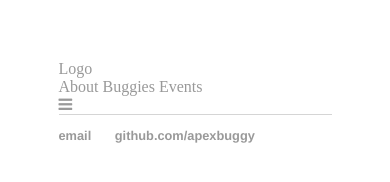
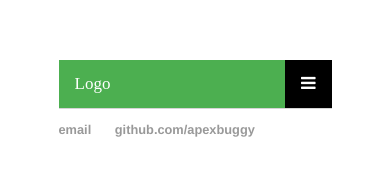
Before and after one commit to ApexBuggy/ApexBuggy.github.io, a plain HTML site: page index.html in a window 390 px wide. Drawn offline with Linux system fonts and the light colour scheme.

Commit message:
Update style for hamburger menu

```diff
--- a/css/main.css
+++ b/css/main.css
@@ -2,13 +2,13 @@ body {
     margin: 60px auto;
     width: 70%;
 }
-nav ul, footer ul {
+footer ul {
     font-family:'Helvetica', 'Arial', 'Sans-Serif';
     padding: 0px;
     list-style: none;
     font-weight: bold;
 }
-nav ul li, footer ul li {
+footer ul li {
     display: inline;
     margin-right: 20px;
 }
@@ -41,3 +41,45 @@ ul.posts {
 ul.posts li {
     list-style: none;
 }
+
+ /* Style the navigation menu */
+.topnav {
+  overflow: hidden;
+  background-color: #333;
+  position: relative;
+}
+
+/* Hide the links inside the navigation menu (except for logo/home) */
+.topnav #myLinks {
+  display: none;
+}
+
+/* Style navigation menu links */
+.topnav a {
+  color: white;
+  padding: 14px 16px;
+  text-decoration: none;
+  font-size: 17px;
+  display: block;
+}
+
+/* Style the hamburger menu */
+.topnav a.icon {
+  background: black;
+  display: block;
+  position: absolute;
+  right: 0;
+  top: 0;
+}
+
+/* Add a grey background color on mouse-over */
+.topnav a:hover {
+  background-color: #ddd;
+  color: black;
+}
+
+/* Style the active link (or home/logo) */
+.active {
+  background-color: #4CAF50;
+  color: white;
+}
```
